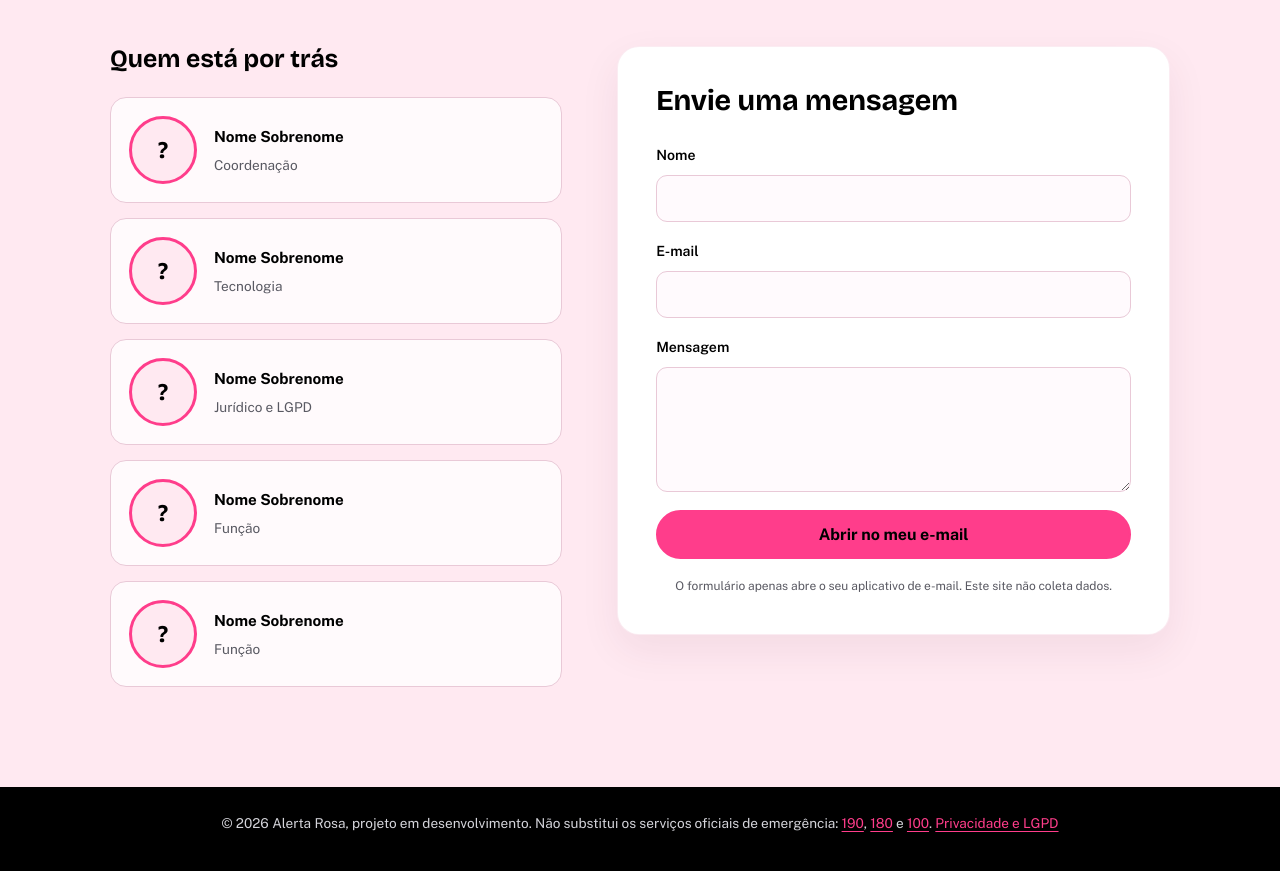
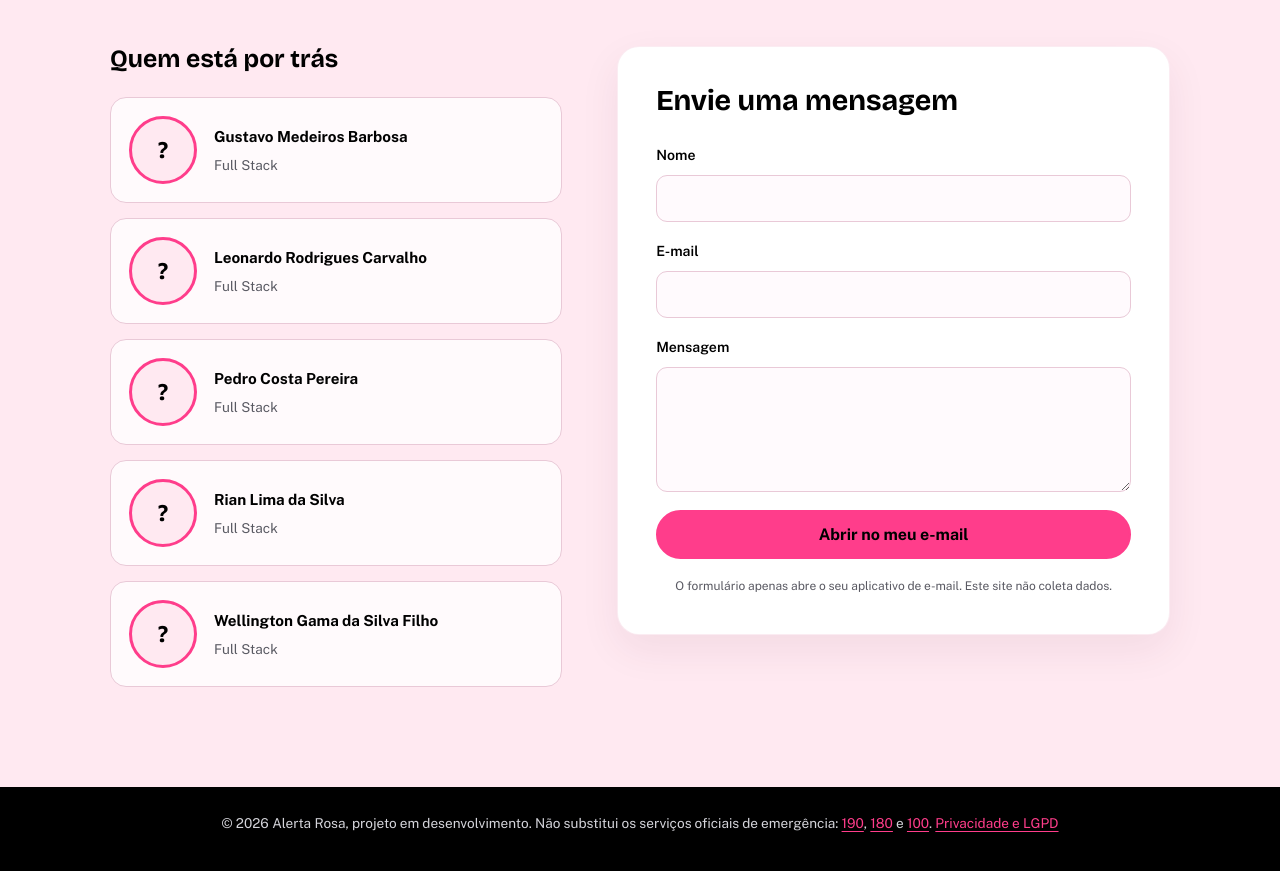
Before and after one commit to Riianls/Alerta-Rosa, a plain HTML site: page index.html in a window 1280 px wide. Shown: the part 6000-6871 px from the top of the page. Drawn offline with nearby package versions, Linux system fonts and the light colour scheme.

Commit message:
Update index.html
fgg

```diff
--- a/index.html
+++ b/index.html
@@ -180,23 +180,23 @@
       <div class="team-nova">
         <div class="person-nova">
           <span class="foto-fallback" aria-hidden="true">?</span>
-          <div class="person-info"><strong>Nome Sobrenome</strong><span>Coordenação</span></div>
+          <div class="person-info"><strong>Gustavo Medeiros Barbosa</strong><span>Full Stack</span></div>
         </div>
         <div class="person-nova">
           <span class="foto-fallback" aria-hidden="true">?</span>
-          <div class="person-info"><strong>Nome Sobrenome</strong><span>Tecnologia</span></div>
+          <div class="person-info"><strong>Leonardo Rodrigues Carvalho</strong><span>Full Stack</span></div>
         </div>
         <div class="person-nova">
           <span class="foto-fallback" aria-hidden="true">?</span>
-          <div class="person-info"><strong>Nome Sobrenome</strong><span>Jurídico e LGPD</span></div>
+          <div class="person-info"><strong>Pedro Costa Pereira </strong><span>Full Stack</span></div>
         </div>
         <div class="person-nova">
   <span class="foto-fallback" aria-hidden="true">?</span>
-  <div class="person-info"><strong>Nome Sobrenome</strong><span>Função</span></div>
+  <div class="person-info"><strong>Rian Lima da Silva </strong><span>Full Stack</span></div>
 </div>
 <div class="person-nova">
   <span class="foto-fallback" aria-hidden="true">?</span>
-  <div class="person-info"><strong>Nome Sobrenome</strong><span>Função</span></div>
+  <div class="person-info"><strong>Wellington Gama da Silva Filho</strong><span>Full Stack</span></div>
 </div>
       </div>
     </div>
```
